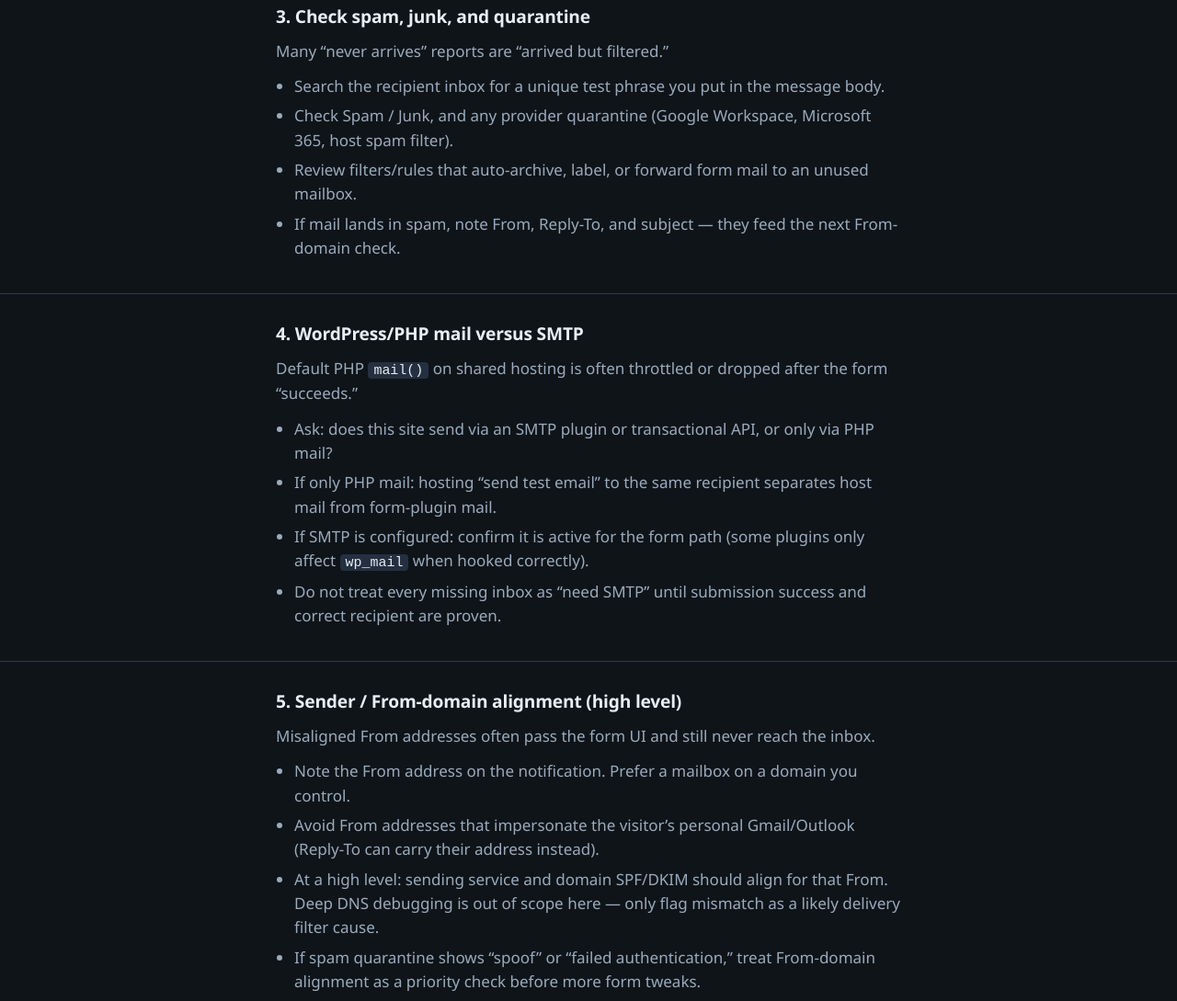
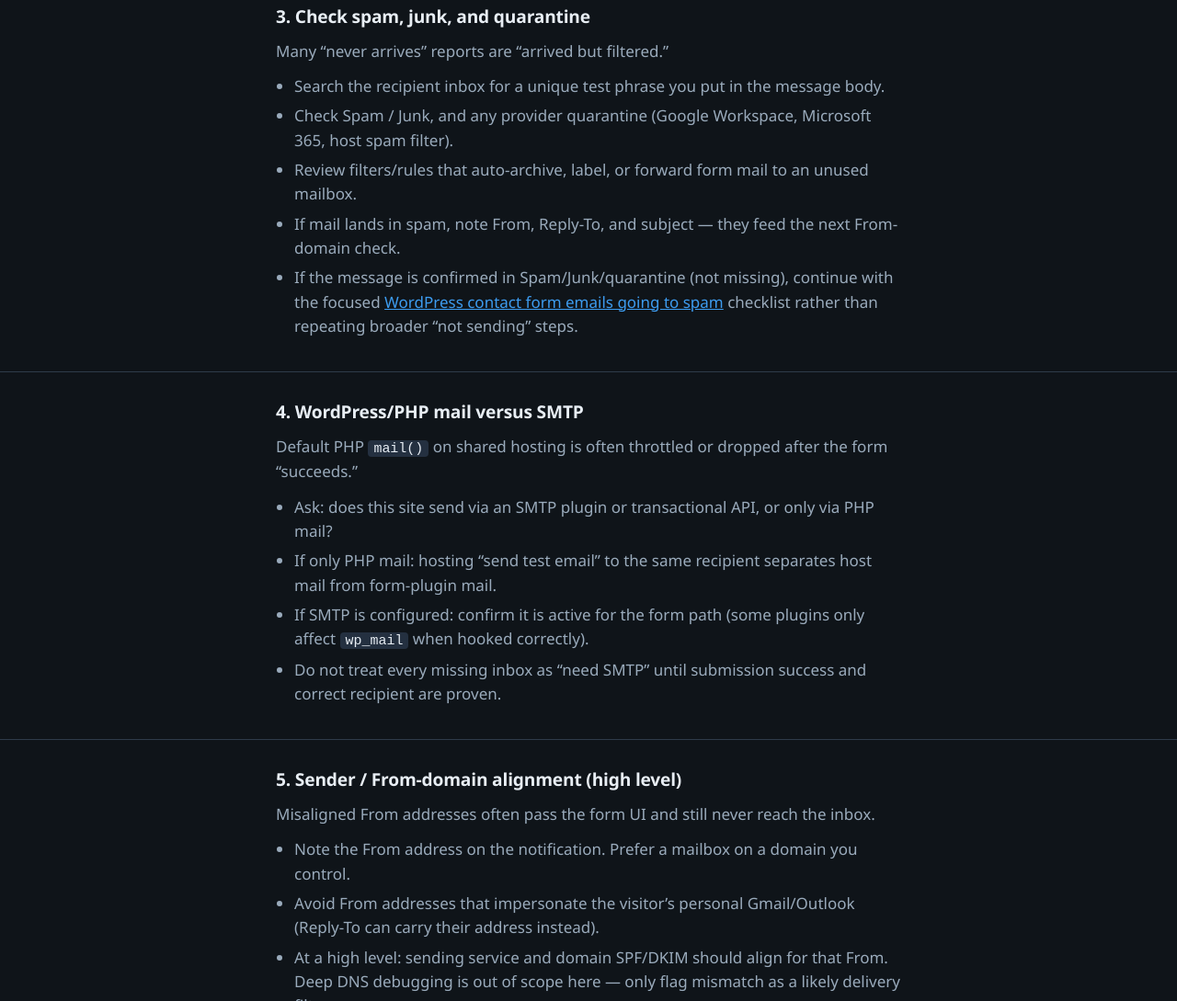
Before and after one commit to mamonasr789-png/quietforgetools-wp-form-sent-no-email, a plain HTML site: page index.html in a window 1280 px wide. Shown: the part 1716-2805 px from the top of the page at 92% size. Drawn offline with Linux system fonts and the light colour scheme.

Commit message:
Add contextual backlink to form-emails-to-spam guide
Point spam/junk/quarantine section to the focused TASK857 diagnostic.

```diff
--- a/index.html
+++ b/index.html
@@ -91,6 +91,9 @@
           <li>Check Spam / Junk, and any provider quarantine (Google Workspace, Microsoft 365, host spam filter).</li>
           <li>Review filters/rules that auto-archive, label, or forward form mail to an unused mailbox.</li>
           <li>If mail lands in spam, note From, Reply-To, and subject — they feed the next From-domain check.</li>
+          <li>If the message is confirmed in Spam/Junk/quarantine (not missing), continue with the focused
+            <a href="https://mamonasr789-png.github.io/quietforgetools-wp-form-emails-to-spam/">WordPress contact form emails going to spam</a>
+            checklist rather than repeating broader “not sending” steps.</li>
         </ul>
       </div>
     </section>
```
